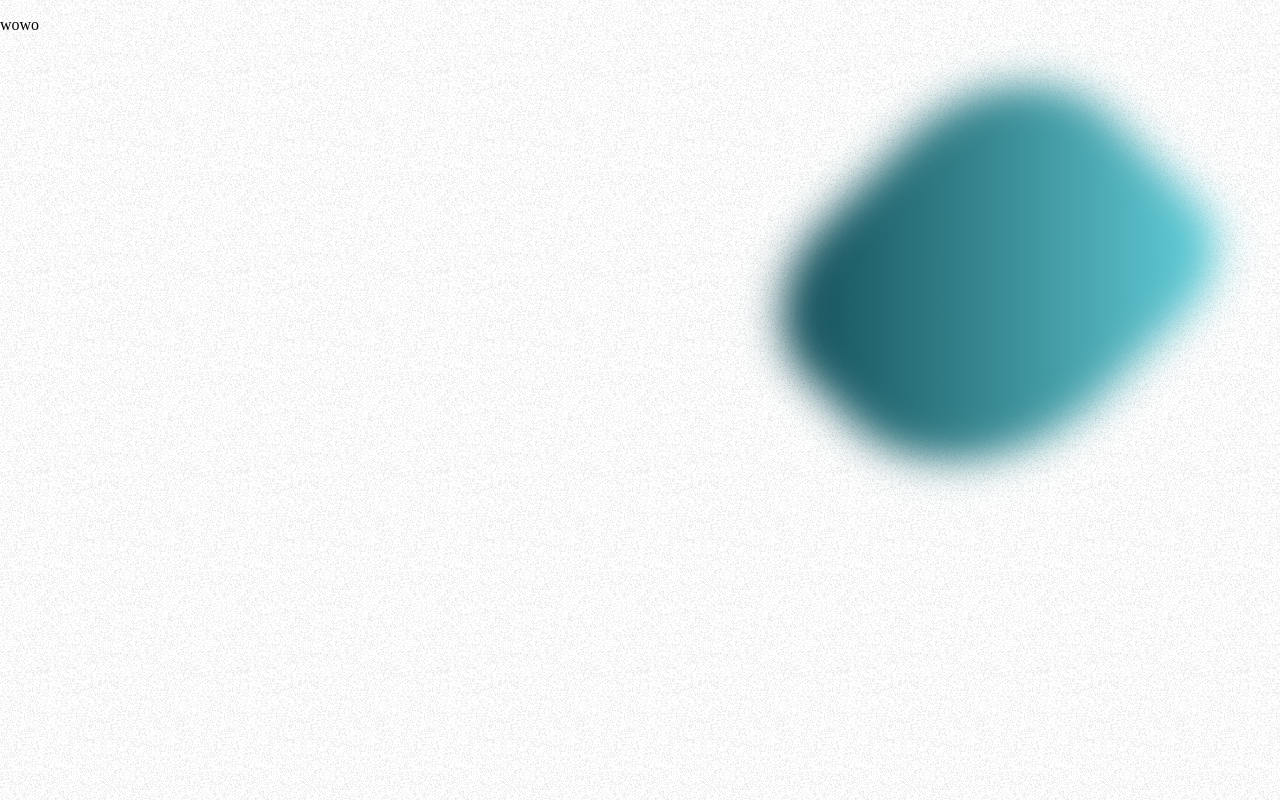
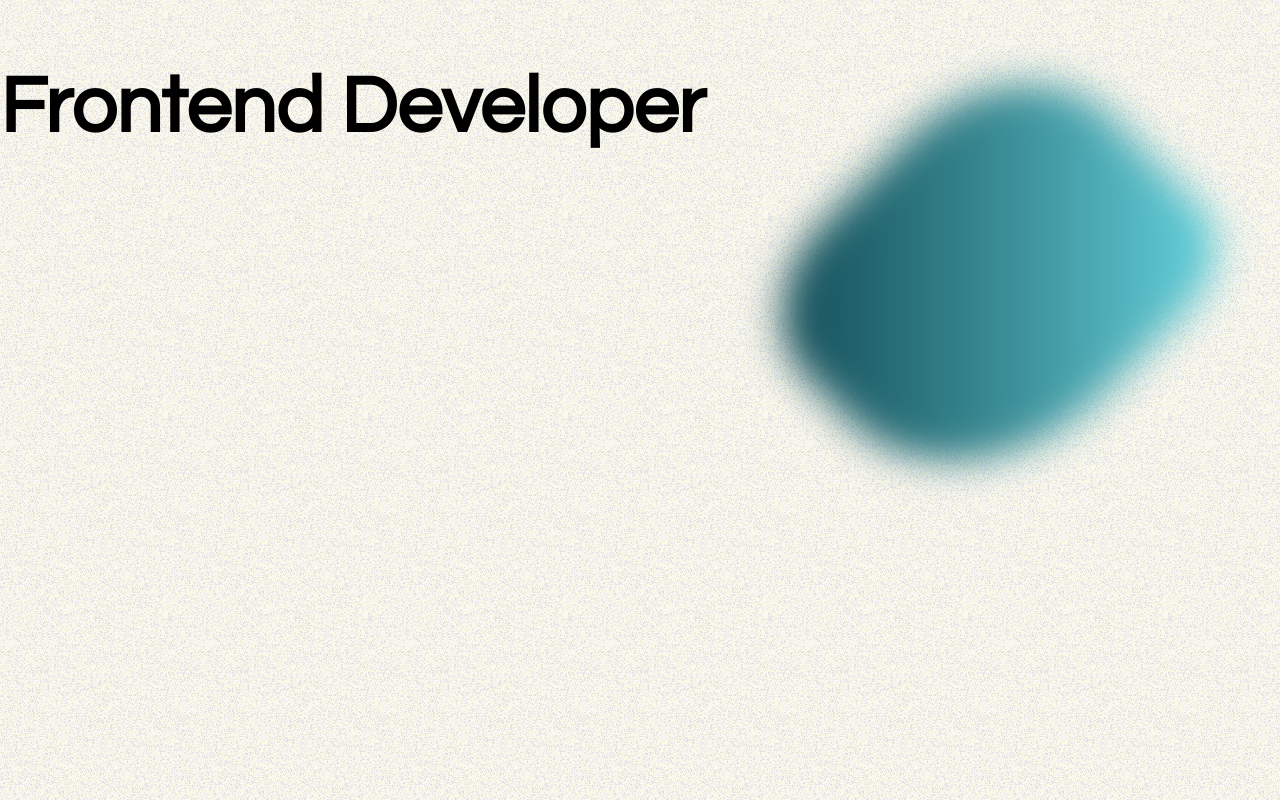
Before and after one commit to driehoeken/portfolio, a plain HTML site: page index.html in a window 1280 px wide. Drawn offline with Linux system fonts and the light colour scheme.

Commit message:
better grain

```diff
--- a/index.html
+++ b/index.html
@@ -6,9 +6,17 @@
         <meta name="viewport" content="width=device-width, initial-scale=1.0" />
         <title>Portfolio</title>
         <link rel="stylesheet" href="style.css" type="text/css" />
+        <link rel="preconnect" href="https://fonts.googleapis.com" />
+        <link rel="preconnect" href="https://fonts.gstatic.com" crossorigin />
+        <link
+            href="https://fonts.googleapis.com/css2?family=Questrial&display=swap"
+            rel="stylesheet"
+        />
     </head>
     <body>
-        <p>wowo</p>
-        <div class="circle"></div>
+        <section class="section-main">
+            <h2>Frontend Developer</h2>
+            <div class="circle"></div>
+        </section>
     </body>
 </html>
--- a/style.css
+++ b/style.css
@@ -3,8 +3,9 @@
 }
 body {
     background-color: var(--primary-bg);
-    background-image: url("src/grain6.png");
+    background-image: url("src/grain/grain8.png");
     margin: 0;
+    font-family: "Questrial", sans-serif;
 }
 .circle {
     position: absolute;
@@ -16,9 +17,8 @@ body {
     top: 10vh;
     filter: blur(20px);
     transform: rotate(45deg);
+    z-index: 0;
 }
-.grain {
-    width: 100%;
-    height: 100%;
-    position: absolute;
+section h2 {
+    font-size: 5rem;
 }
```
Also changed, not shown: src/grain/grain.png (renamed from src/grain.png), src/grain/grain1.png (renamed from src/grain1.png), src/grain/grain2.png (renamed from src/grain2.png), src/grain/grain3.png (renamed from src/grain3.png), src/grain/grain4.png (renamed from src/grain4.png), src/grain/grain5.png (renamed from src/grain5.png), src/grain/grain6.png (renamed from src/grain6.png), src/grain/grain7.png (added), src/grain/grain8.png (added).
